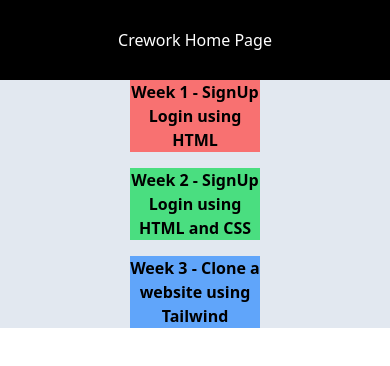
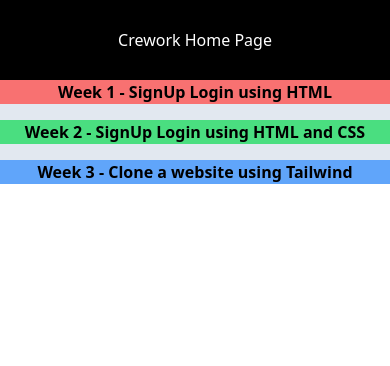
Before and after one commit to urlunaticguy/crework, a website: page Week 0/index.html in a window 390 px wide. Drawn offline with Linux system fonts and the light colour scheme.

Commit message:
added responsiveness to week 0

```diff
--- a/Week 0/index.html
+++ b/Week 0/index.html
@@ -14,19 +14,19 @@
     </header>
     <div id="buttonsforweeks" class="flex justify-center items-center flex-col gap-4 bg-slate-200">
         <!-- week one goes here -->
-        <button class="bg-red-400 w-4/12">
+        <button class="bg-red-400 min-w-full">
             <a href="../Week 1 - Login Signup using HTML/SignUp.html">
                 <strong>Week 1 - SignUp Login using HTML</strong>
             </a>
         </button>
         <!-- week two goes here -->
-        <button class="bg-green-400 w-4/12">
+        <button class="bg-green-400 min-w-full">
             <a href="../Week 2 - Login Signup using HTML and CSS/signUp.html">
                 <strong>Week 2 - SignUp Login using HTML and CSS</strong>
             </a>
         </button>
         <!-- week three goes here -->
-        <button class="bg-blue-400 w-4/12">
+        <button class="bg-blue-400 min-w-full">
             <a href="../Week 3 - Cloning Website using Tailwind CSS/weekThree.html">
                 <strong>Week 3 - Clone a website using Tailwind</strong>
             </a>
```
Also changed, not shown: dist/output.css.
